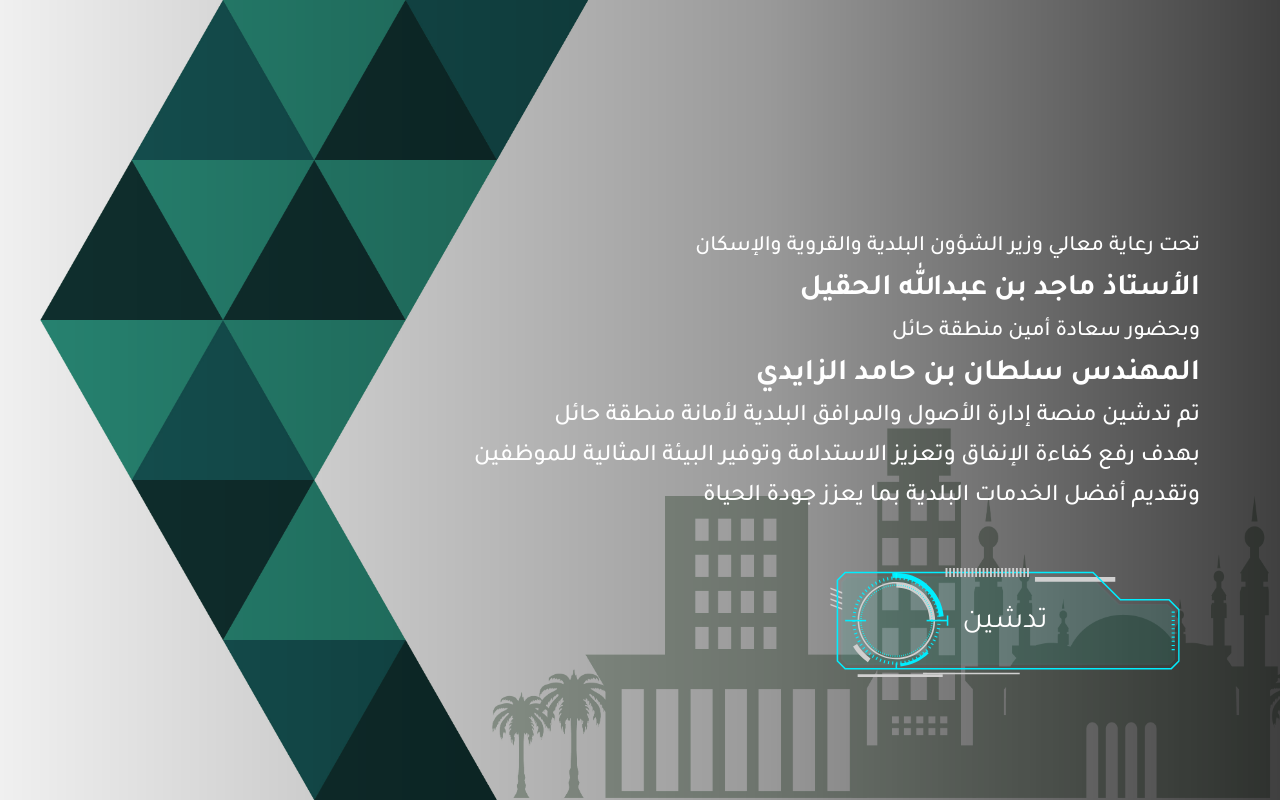
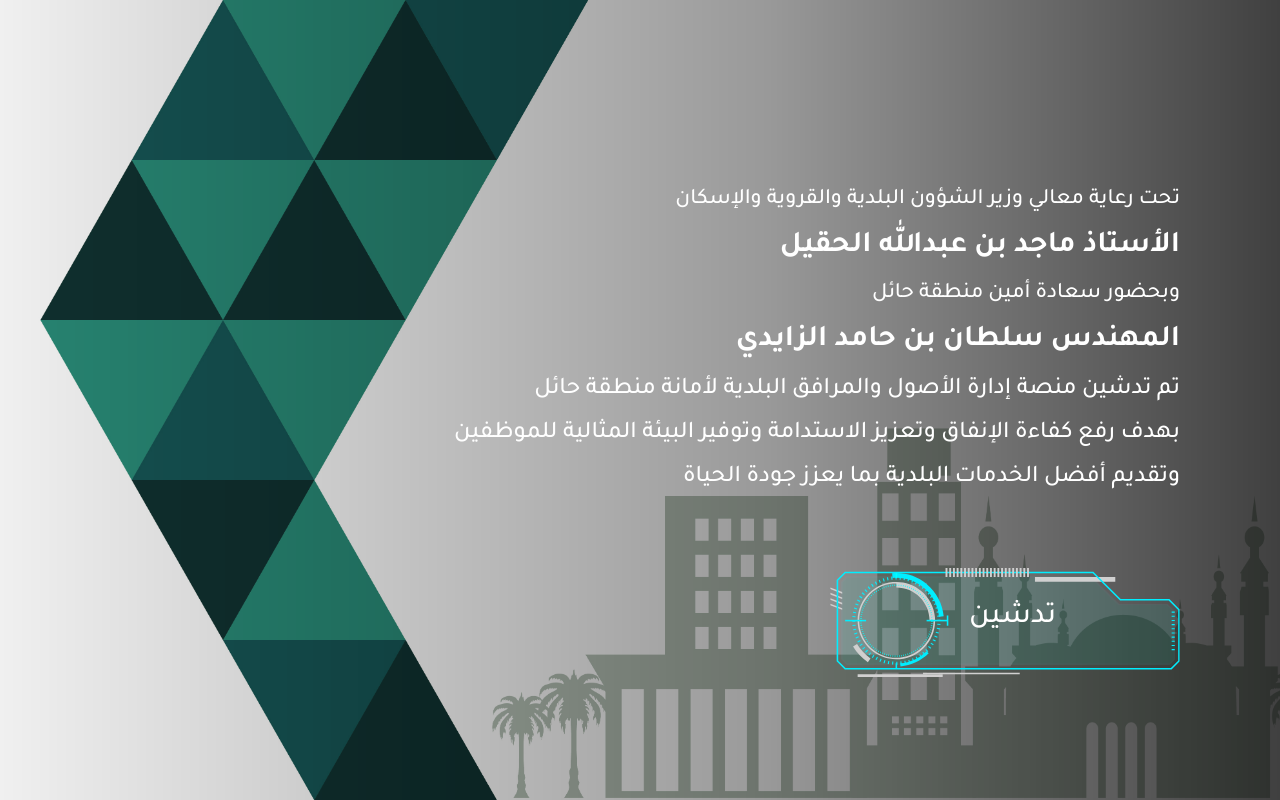
Before and after one commit to Kemorave/tadsheen, an Angular app: page / in a window 1280 px wide. Built offline with nearby package versions, Linux system fonts and the light colour scheme.

Commit message:
Changed link

```diff
--- a/src/app/app.component.html
+++ b/src/app/app.component.html
@@ -1,17 +1,17 @@
 <body class="body">
-  <div class="layer flex items-center pr-20">
-    <div class="content text-white flex flex-col gap-2 mb-14">
-      <p class="text-[22px] font-medium">تحت رعاية معالي وزير الشؤون البلدية والقروية والإسكان</p>
-      <p class="text-3xl font-bold">الأستاذ ماجد بن عبدالله الحقيل</p>
-      <p class="text-[22px] font-medium">وبحضور سعادة أمين منطقة حائل</p>
-      <p class="text-3xl font-bold">المهندس سلطان بن حامد الزايدي</p>
-      <p class="text-2xl font-medium">تم تدشين منصة إدارة الأصول والمرافق البلدية لأمانة منطقة حائل</p>
-      <p class="text-2xl font-medium">بهدف رفع كفاءة الإنفاق وتعزيز الاستدامة وتوفير البيئة المثالية للموظفين</p>
-      <p class="text-2xl font-medium">وتقديم أفضل الخدمات البلدية بما يعزز جودة الحياة</p>
+  <div class="layer">
+    <div class="content">
+      <p class="text-small">تحت رعاية معالي وزير الشؤون البلدية والقروية والإسكان</p>
+      <p class="text-large">الأستاذ ماجد بن عبدالله الحقيل</p>
+      <p class="text-small">وبحضور سعادة أمين منطقة حائل</p>
+      <p class="text-large">المهندس سلطان بن حامد الزايدي</p>
+      <p class="text-medium">تم تدشين منصة إدارة الأصول والمرافق البلدية لأمانة منطقة حائل</p>
+      <p class="text-medium">بهدف رفع كفاءة الإنفاق وتعزيز الاستدامة وتوفير البيئة المثالية للموظفين</p>
+      <p class="text-medium">وتقديم أفضل الخدمات البلدية بما يعزز جودة الحياة</p>
     </div>
 
     <button (click)="clik()"
-      class="bg-[url('/images/Button.svg')] absolute top-[65%] bottom-0 right-[100px] bg-contain flex bg-no-repeat h-[150px] w-[350px] mt-12">
+      class="my-button">
       <span class="m-auto pb-10 text-3xl">تدشين</span>
     </button>
   </div>
--- a/src/app/app.component.scss
+++ b/src/app/app.component.scss
@@ -12,5 +12,51 @@
         width: 100%;
         height: 100%;
         background: linear-gradient(to left,rgba(0, 0, 0, 0.75) 0%,rgba(0, 0, 0, 0.4) 40%,rgba(0, 0, 0, 0.06) 100%);
+        display: flex;
+        align-items: center;
+        padding-right: 100px;
+        .content {
+            color: white;
+            display: flex;
+            flex-direction: column;
+            gap: 8px;
+            margin-bottom: 120px;
+            .text-small {
+                font-size: 22px;
+                font-weight: 500;
+            }
+            .text-large  {
+                font-size: 30px;
+                font-weight: bold;
+            }
+            .text-medium {
+                font-size: 24px;
+                font-weight: 500;
+            }
+        }
+        .my-button {
+  background-image: url('/images/Button.svg');
+  position: absolute;
+  top: 65%;
+  bottom: 0;
+  right: 100px;
+  background-size: contain;
+  background-repeat: no-repeat;
+  display: flex;
+  height: 150px;
+  width: 350px;
+  margin-top: 3rem;
+  display: flex;
+  align-items: center;
+  justify-content: center;
+  span {
+    margin: auto;
+    font-size: 30px;
+    padding-bottom: 50px;
+    padding-left: 15px;
+    font-weight: 500;
+  }
+}
+
     }
 }
--- a/src/app/app.component.ts
+++ b/src/app/app.component.ts
@@ -15,7 +15,7 @@ export class AppComponent implements OnInit {
   }
   showVid = false;
   vidPlaying = false;
-  link = 'http://51.15.23.9:8964?showvid=true';
+  link = 'https://feildmonitoring.amanathail.gov.sa/namzaga/dashboard';
 
   ngOnInit(): void {
     let params = new URL(document.location.toString()).searchParams;
```
